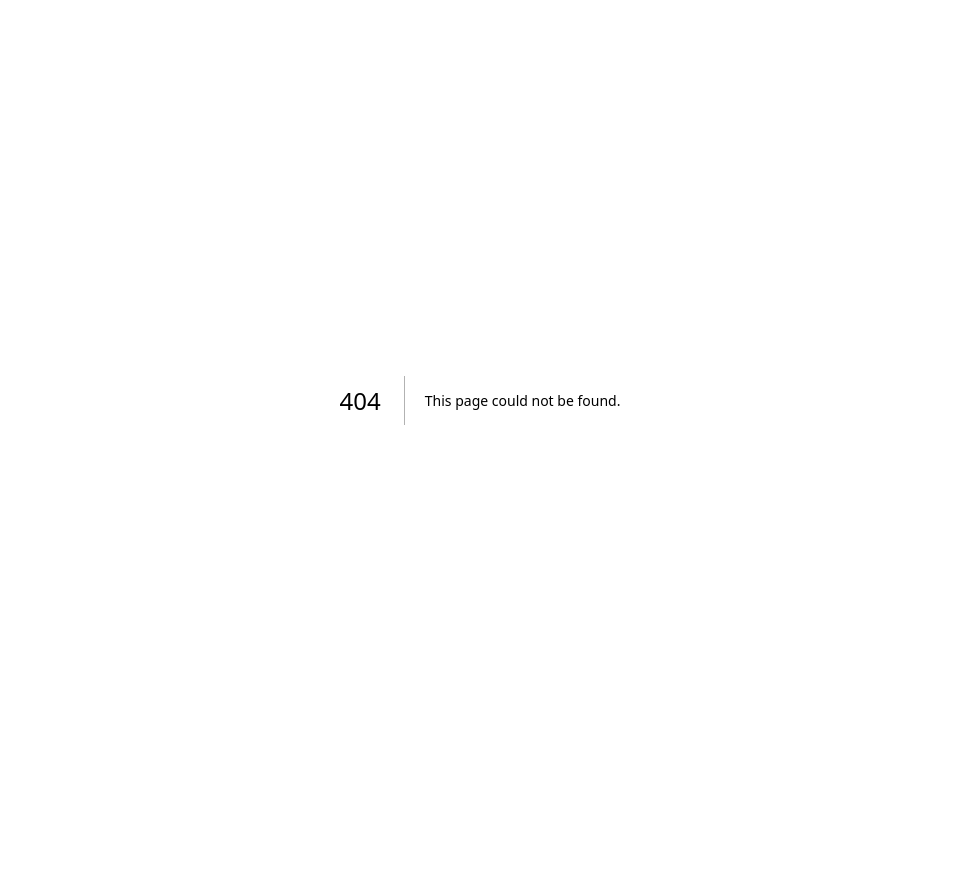
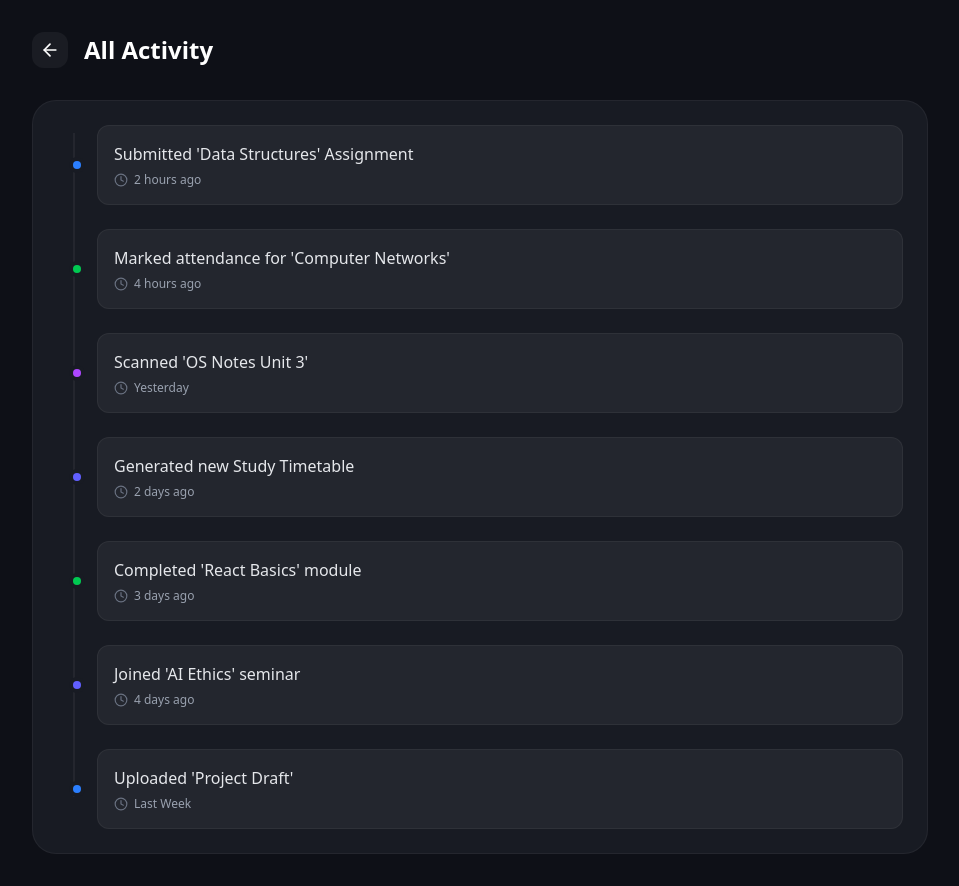
Before and after one commit to sunnysingh0508/bsdk-ai, a Next.js app: page /activity in a window 1280 px wide. Before the commit this address had no page. Shown: the whole page, without its empty margins (160-1119 px from the left). Before the commit the page ends 800 px from the top, so only its background shows below. Built offline with nearby package versions, Linux system fonts and the light colour scheme.

Commit message:
apperance

```diff
--- a/package.json
+++ b/package.json
@@ -14,6 +14,7 @@
     "framer-motion": "^12.23.26",
     "lucide-react": "^0.561.0",
     "next": "16.0.10",
+    "next-themes": "^0.4.6",
     "react": "19.2.1",
     "react-dom": "19.2.1",
     "react-hook-form": "^7.68.0",
--- /dev/null
+++ b/src/app/activity/page.tsx
@@ -0,0 +1,50 @@
+"use client";
+
+import React from 'react';
+import { ArrowLeft, Check, Clock, FileText, CalendarDays } from 'lucide-react';
+import Link from 'next/link';
+
+export default function ActivityPage() {
+    const activities = [
+        { text: "Submitted 'Data Structures' Assignment", time: "2 hours ago", icon: FileText, color: "bg-blue-500" },
+        { text: "Marked attendance for 'Computer Networks'", time: "4 hours ago", icon: Check, color: "bg-green-500" },
+        { text: "Scanned 'OS Notes Unit 3'", time: "Yesterday", icon: FileText, color: "bg-purple-500" },
+        { text: "Generated new Study Timetable", time: "2 days ago", icon: CalendarDays, color: "bg-indigo-500" },
+        { text: "Completed 'React Basics' module", time: "3 days ago", icon: Check, color: "bg-green-500" },
+        { text: "Joined 'AI Ethics' seminar", time: "4 days ago", icon: CalendarDays, color: "bg-indigo-500" },
+        { text: "Uploaded 'Project Draft'", time: "Last Week", icon: FileText, color: "bg-blue-500" },
+    ];
+
+    return (
+        <main className="min-h-screen bg-[#0E1017] p-4 md:p-8 font-sans pb-20">
+            <div className="max-w-4xl mx-auto animate-in fade-in duration-500">
+                <div className="flex items-center gap-4 mb-8">
+                    <Link href="/profile" className="p-2 rounded-xl bg-white/5 hover:bg-white/10 transition-colors text-white">
+                        <ArrowLeft className="w-5 h-5" />
+                    </Link>
+                    <h1 className="text-2xl font-bold text-white">All Activity</h1>
+                </div>
+
+                <div className="bg-[#181B23] rounded-[24px] p-6 border border-white/5">
+                    <div className="relative pl-4 space-y-6">
+                        {/* Vertical Line */}
+                        <div className="absolute left-4 top-2 bottom-2 w-0.5 bg-white/5 -ml-[0.5px]" />
+
+                        {activities.map((item, i) => (
+                            <div key={i} className="relative flex items-center gap-4 group">
+                                <div className={`w-2 h-2 rounded-full ring-4 ring-[#181B23] z-10 ${item.color}`} />
+                                <div className="flex-1 p-4 rounded-xl bg-white/5 border border-white/5 group-hover:bg-white/10 transition-colors">
+                                    <p className="text-base text-gray-200 font-medium">{item.text}</p>
+                                    <div className="flex items-center gap-1.5 mt-1.5">
+                                        <Clock className="w-3.5 h-3.5 text-gray-500" />
+                                        <span className="text-xs text-gray-400">{item.time}</span>
+                                    </div>
+                                </div>
+                            </div>
+                        ))}
+                    </div>
+                </div>
+            </div>
+        </main>
+    );
+}
--- a/src/app/layout.tsx
+++ b/src/app/layout.tsx
@@ -1,6 +1,7 @@
 import type { Metadata } from "next";
 import { Inter, DM_Sans } from "next/font/google";
 import "./globals.css";
+import { Providers } from "./providers";
 
 const inter = Inter({
   subsets: ["latin"],
@@ -30,7 +31,9 @@ export default function RootLayout({
       <body
         className={`${inter.variable} ${dmSans.variable} antialiased`}
       >
-        {children}
+        <Providers>
+          {children}
+        </Providers>
       </body>
     </html>
   );
--- /dev/null
+++ b/src/app/providers.tsx
@@ -0,0 +1,11 @@
+"use client";
+
+import { ThemeProvider } from 'next-themes';
+
+export function Providers({ children }: { children: React.ReactNode }) {
+    return (
+        <ThemeProvider attribute="class" defaultTheme="system" enableSystem>
+            {children}
+        </ThemeProvider>
+    );
+}
--- a/src/components/profile/ActivityTimeline.tsx
+++ b/src/components/profile/ActivityTimeline.tsx
@@ -2,6 +2,7 @@
 
 import React from 'react';
 import { Check, Clock, FileText, CalendarDays } from 'lucide-react';
+import Link from 'next/link';
 
 export default function ActivityTimeline() {
     const activities = [
@@ -15,7 +16,7 @@ export default function ActivityTimeline() {
         <div className="bg-[#181B23] rounded-[24px] p-6 border border-white/5">
             <div className="flex items-center justify-between mb-6">
                 <h2 className="text-lg font-bold text-white">Recent Activity</h2>
-                <button className="text-xs text-[#6366F1] hover:underline">View All</button>
+                <Link href="/activity" className="text-xs text-[#6366F1] hover:underline">View All</Link>
             </div>
 
             <div className="relative pl-4 space-y-6">
--- a/src/components/settings/AppearanceSettings.tsx
+++ b/src/components/settings/AppearanceSettings.tsx
@@ -1,13 +1,24 @@
 "use client";
 
-import React, { useState } from 'react';
+import React, { useState, useEffect } from 'react';
 import { Palette, Moon, Sun, Laptop } from 'lucide-react';
 import { cn } from '@/lib/utils';
+import { useTheme } from 'next-themes';
 
 export default function AppearanceSettings() {
-    const [theme, setTheme] = useState<'Dark' | 'Light' | 'System'>('Dark');
+    const { theme, setTheme } = useTheme();
+    const [mounted, setMounted] = useState(false);
     const [accent, setAccent] = useState<'Indigo' | 'Purple' | 'Green'>('Indigo');
     const [animations, setAnimations] = useState(true);
+
+    // Prevent hydration mismatch
+    useEffect(() => {
+        setMounted(true);
+    }, []);
+
+    if (!mounted) {
+        return null;
+    }
 
     return (
         <div className="bg-[#181B23] rounded-[24px] p-6 border border-white/5 space-y-6">
@@ -21,13 +32,13 @@ export default function AppearanceSettings() {
                 <label className="text-xs text-gray-500 font-medium mb-3 block">Theme Preference</label>
                 <div className="grid grid-cols-3 gap-3">
                     {[
-                        { id: 'Dark', icon: Moon },
-                        { id: 'Light', icon: Sun },
-                        { id: 'System', icon: Laptop },
+                        { id: 'dark', label: 'Dark', icon: Moon },
+                        { id: 'light', label: 'Light', icon: Sun },
+                        { id: 'system', label: 'System', icon: Laptop },
                     ].map((item) => (
                         <button
                             key={item.id}
-                            onClick={() => setTheme(item.id as any)}
+                            onClick={() => setTheme(item.id)}
                             className={cn(
                                 "flex flex-col items-center justify-center gap-2 py-3 rounded-xl border transition-all",
                                 theme === item.id
@@ -36,7 +47,7 @@ export default function AppearanceSettings() {
                             )}
                         >
                             <item.icon className="w-5 h-5" />
-                            <span className="text-xs font-medium">{item.id}</span>
+                            <span className="text-xs font-medium">{item.label}</span>
                         </button>
                     ))}
                 </div>
```
Also changed, not shown: 1 other file (tests, documents, lock files or other folders).
